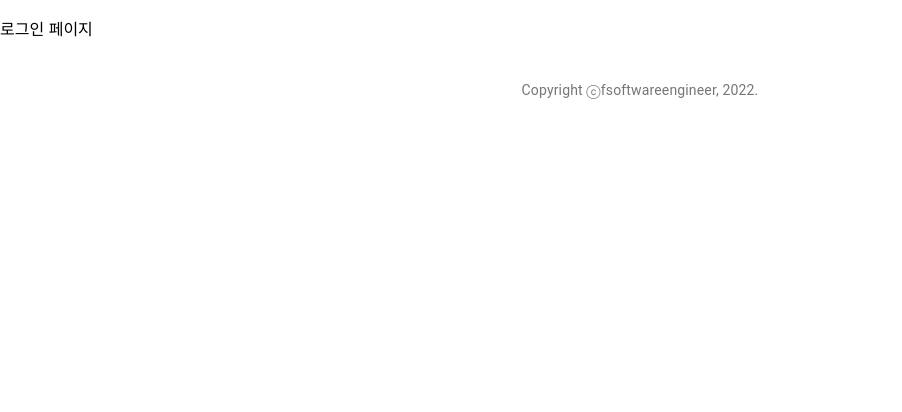
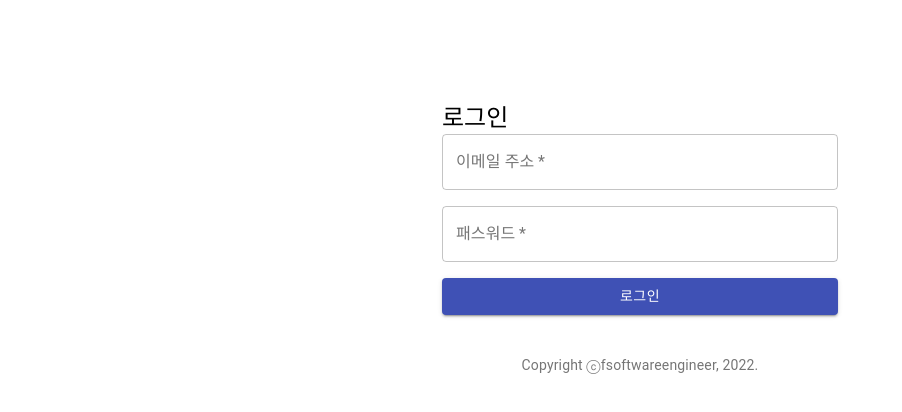
Before and after one commit to prov2nce/todo-react-app, a React (Create React App) app: page /login in a window 1280 px wide. Shown: the top 412 px of the page, without its empty margins (0-902 px from the left). Built offline with nearby package versions, Linux system fonts and the light colour scheme.

Commit message:
localStorage에 토큰저장,  로그인 구현

```diff
--- a/src/Login.js
+++ b/src/Login.js
@@ -1,12 +1,77 @@
 import React from "react";
+import { signin } from "./service/ApiService";
+import Button from "@material-ui/core/Button";
+import TextField from "@material-ui/core/TextField";
+import Grid from "@material-ui/core/Grid";
+import Typography from "@material-ui/core/Typography";
+import { Container } from "@material-ui/core";
 
 class Login extends React.Component {
     constructor(props) {
         super(props);
+        this.handleSubmit = this.handleSubmit.bind(this);
+    }
+
+    handleSubmit(event){
+        event.preventDefault();
+        const data = new FormData(event.target);
+        const email = data.get("email");
+        const password = data.get("password");
+        // ApiService의 signin 메서드를 사용해 로그인
+        signin({ email: email, password: password});
     }
 
     render() {
-        return <p>로그인 페이지</p>;
+        return (
+            <Container component="main" maxWidth="xs" style={{ marginTop: "8%" }}>
+                <Grid Container spacing={2}>
+                    <Grid item xs={12}>
+                        <Typography component="h1" variant="h5">
+                            로그인
+                        </Typography>
+                    </Grid>
+                </Grid>
+                <form noValidate onSubmit={this.handleSubmit}>
+                    {" "}
+                    {}
+                    <Grid container spacing={2}>
+                        <Grid item xs={12}>
+                            <TextField
+                                variant="outlined"
+                                required
+                                fullWidth
+                                id="email"
+                                label="이메일 주소"
+                                name="email"
+                                autoComplete="email"
+                            />
+                        </Grid>
+                        <Grid item xs={12}>
+                            <TextField
+                             variant="outlined"
+                             required
+                             fullWidth
+                             name="password"
+                             label="패스워드"
+                             type="password"
+                             id="password"
+                             autoComplete="current-password"
+                            />
+                        </Grid>
+                        <Grid item xs={12}>
+                            <Button
+                                type="submit"
+                                fullWidth
+                                variant="contained"
+                                color="primary">
+                                로그인
+                            </Button>
+                        </Grid>
+                    </Grid>
+
+                </form>
+            </Container>
+        );
     }
 }
 
--- a/src/service/ApiService.js
+++ b/src/service/ApiService.js
@@ -1,18 +1,29 @@
 import { API_BASE_URL } from "../app-config";
+const ACCESS_TOKEN = "ACCESS_TOKEN";
 
 export function call(api, method, request) {
+  let headers = new Headers({
+    "Content-Type" : "application/json",
+  });
+
+  //로컬스토리지에서 ACCESS_TOKEN 가져오기
+  const accessToken=localStorage.getItem("ACCESS_TOKEN");
+  if(accessToken && accessToken !== null) {
+    headers.append("Authorization", "Bearer " + accessToken);
+  }
+
   let options = {
-    headers: new Headers({
-      "Content-Type": "application/json",
-    }),
+    headers:  headers,
     url: API_BASE_URL + api,
     method: method,
   };
+
   if (request) {
     // GET method
     options.body = JSON.stringify(request);
   }
-  return fetch(options.url, options).then((response) =>
+  return fetch(options.url, options)
+  .then((response) =>
     response.json().then((json) => {
       if (!response.ok) {
         // response.ok가 true이면 정상적인 리스폰스를 받은것, 아니면 에러 리스폰스를 받은것.
@@ -20,5 +31,24 @@ export function call(api, method, request) {
       }
       return json;
     })
-  );
+  )
+  .catch((error) => {
+    console.log(error.status);
+    if(error.status === 403){
+      window.location.href = "/login"; // 로그인페이지로 리다이렉트
+    }
+      return Promise.reject(error);
+  });
 }
+
+export function signin(userDTO){
+  return call("/auth/signin", "POST", userDTO)
+  .then((response) => {
+    if(response.token){
+      //localStorage에 저장
+      localStorage.setItem("ACCESS_TOKEN", response.token);
+      //token이 존재하는 경우 Todo 화면으로 리다이렉트
+      window.location.href="/";
+    }
+  });
+}
```
